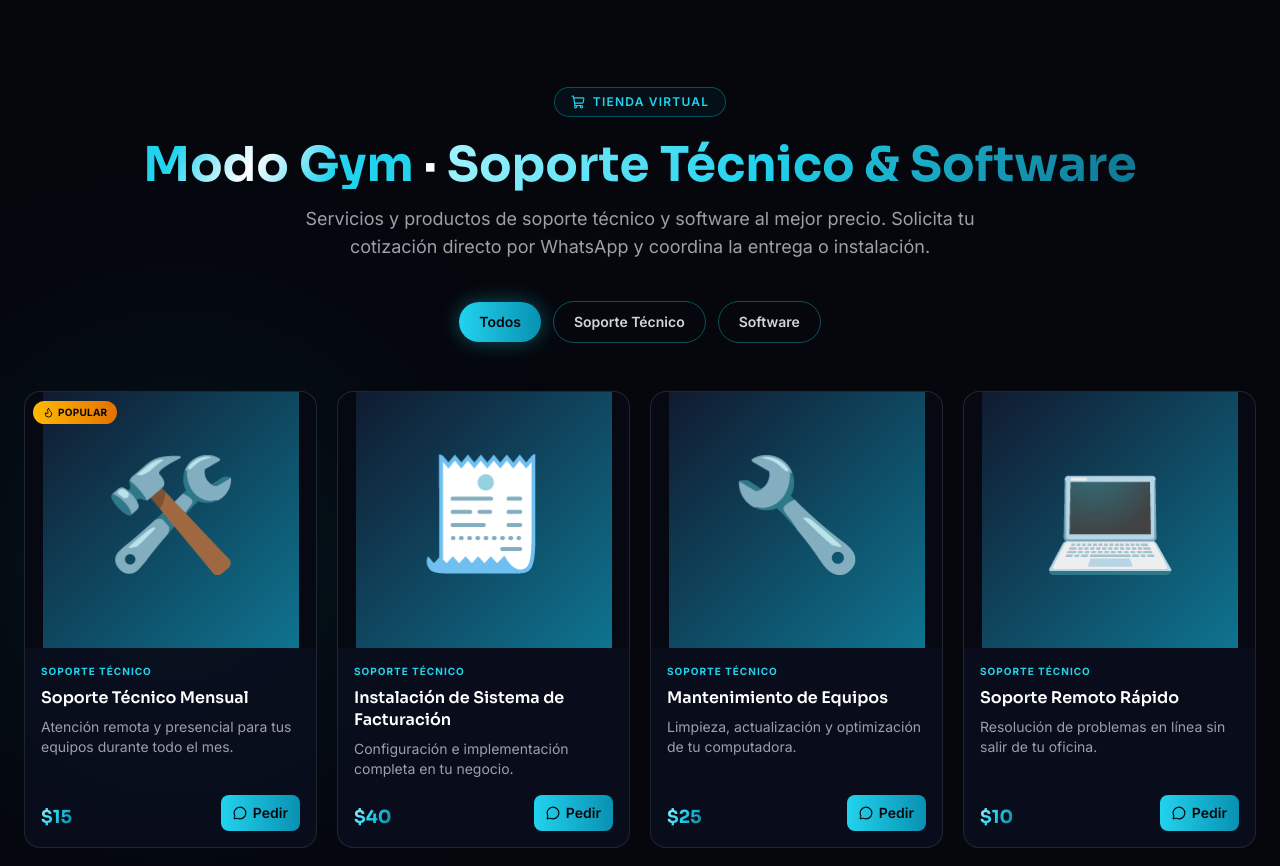
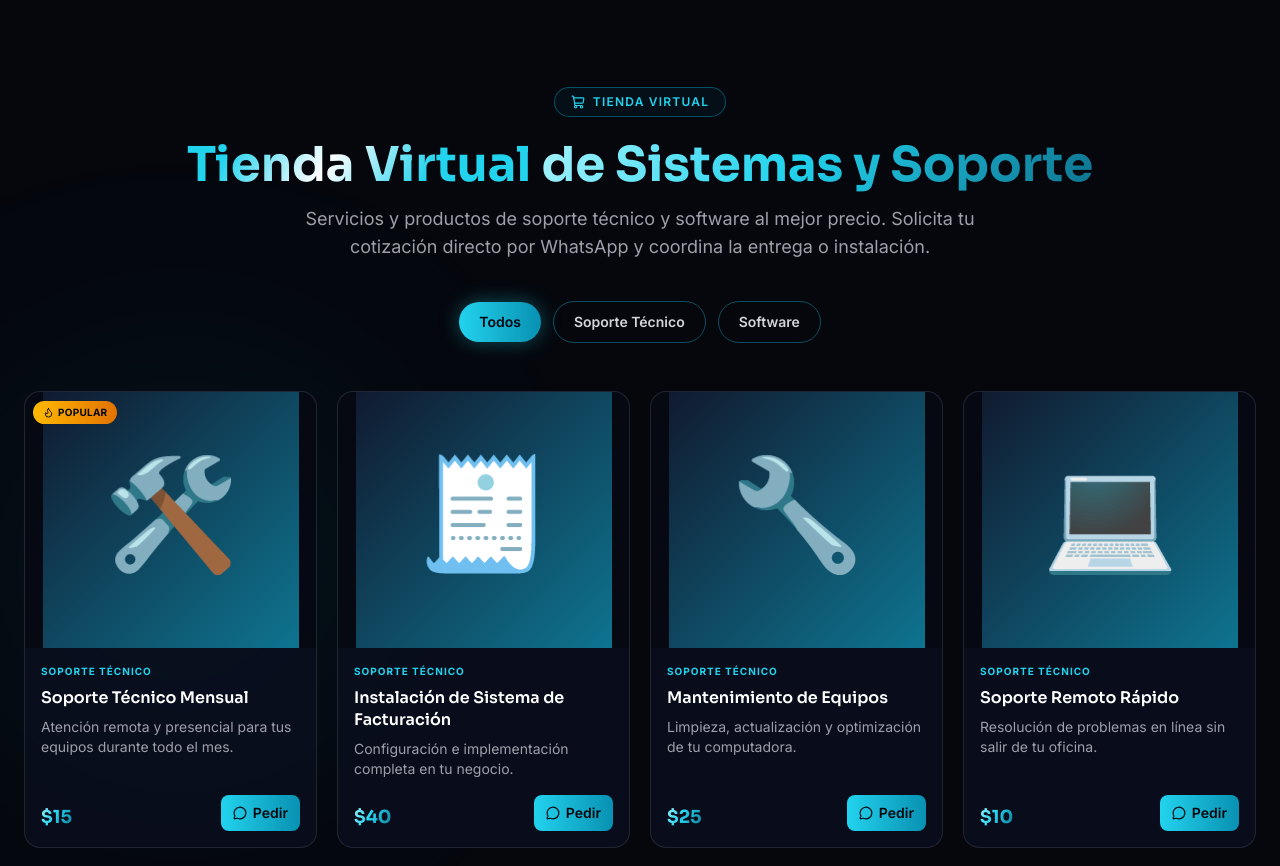
Before and after one commit to ivansaenz482/ivan-teneta-web, a React (Vite) app: page / in a window 1280 px wide. Shown: the part 5120-5986 px from the top of the page. Built offline with nearby package versions, Linux system fonts and the light colour scheme.

Commit message:
feat: titulo de la tienda solo como Tienda Virtual de Sistemas y Soporte

```diff
--- a/src/components/Store.tsx
+++ b/src/components/Store.tsx
@@ -136,7 +136,7 @@ export default function Store() {
             Tienda Virtual
           </span>
           <h2 className="mt-6 font-display text-3xl font-bold text-white sm:text-5xl">
-            <ShinyText text={config.storeName} className="text-[1em]" /> ·{' '}
+            <ShinyText text={config.storeName} className="text-[1em]" />{' '}
             <span className="text-aqua-gradient">{config.storeTagline}</span>
           </h2>
           <p className="mx-auto mt-4 max-w-2xl text-base text-zinc-400 sm:text-lg">
--- a/src/lib/config.tsx
+++ b/src/lib/config.tsx
@@ -30,13 +30,13 @@ export type SiteConfig = {
   productViews: Record<string, number>
 }
 
-const STORAGE_KEY = 'modogym_site_config_v2'
+const STORAGE_KEY = 'modogym_site_config_v3'
 
 function buildDefaults(): SiteConfig {
   return {
     brandName: PROFILE.name,
-    storeName: 'Modo Gym',
-    storeTagline: 'Soporte Técnico & Software',
+    storeName: 'Tienda Virtual',
+    storeTagline: 'de Sistemas y Soporte',
     storeSubtitle:
       'Servicios y productos de soporte técnico y software al mejor precio. Solicita tu cotización directo por WhatsApp y coordina la entrega o instalación.',
     whatsapp: PROFILE.whatsapp,
```
